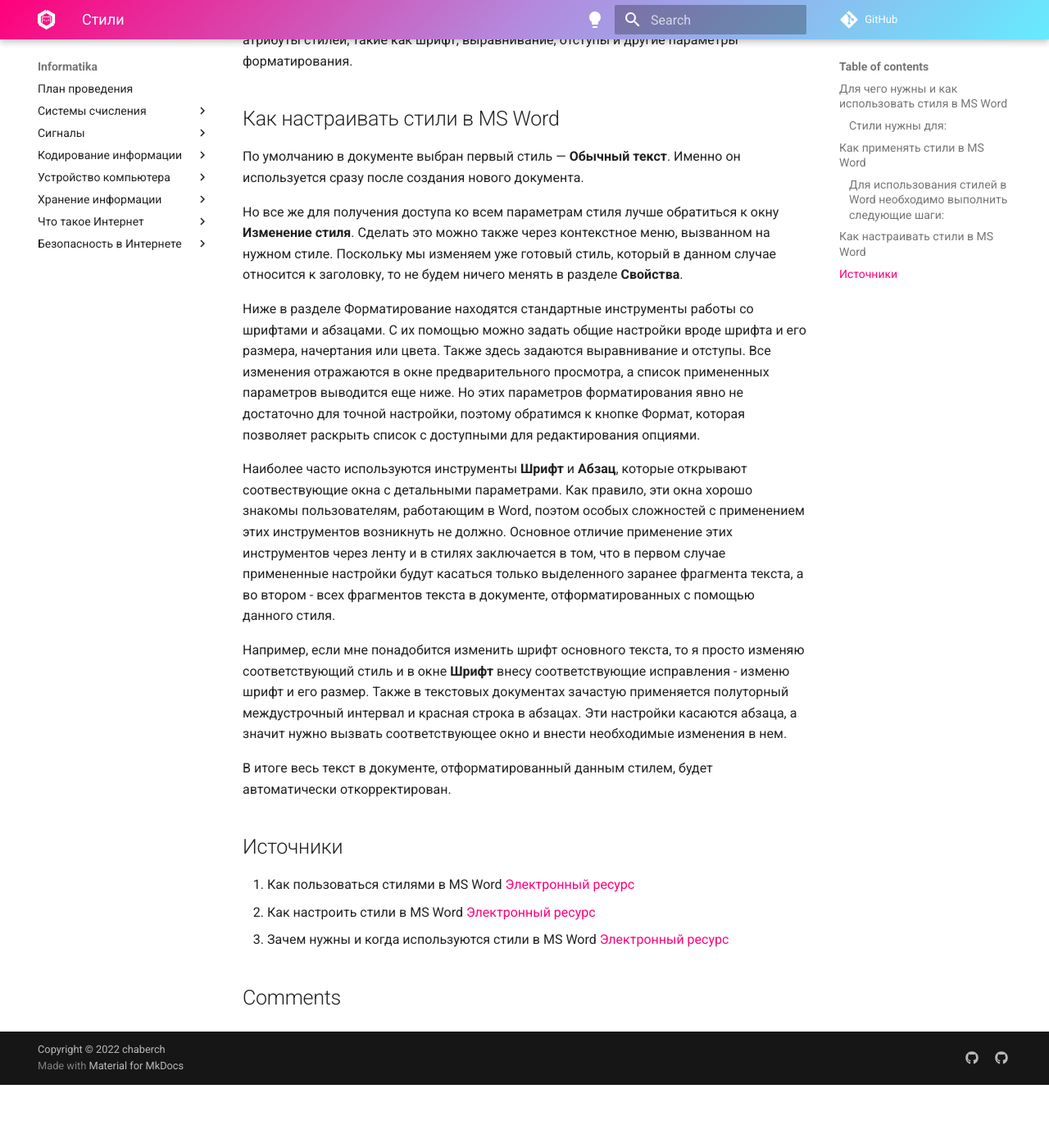
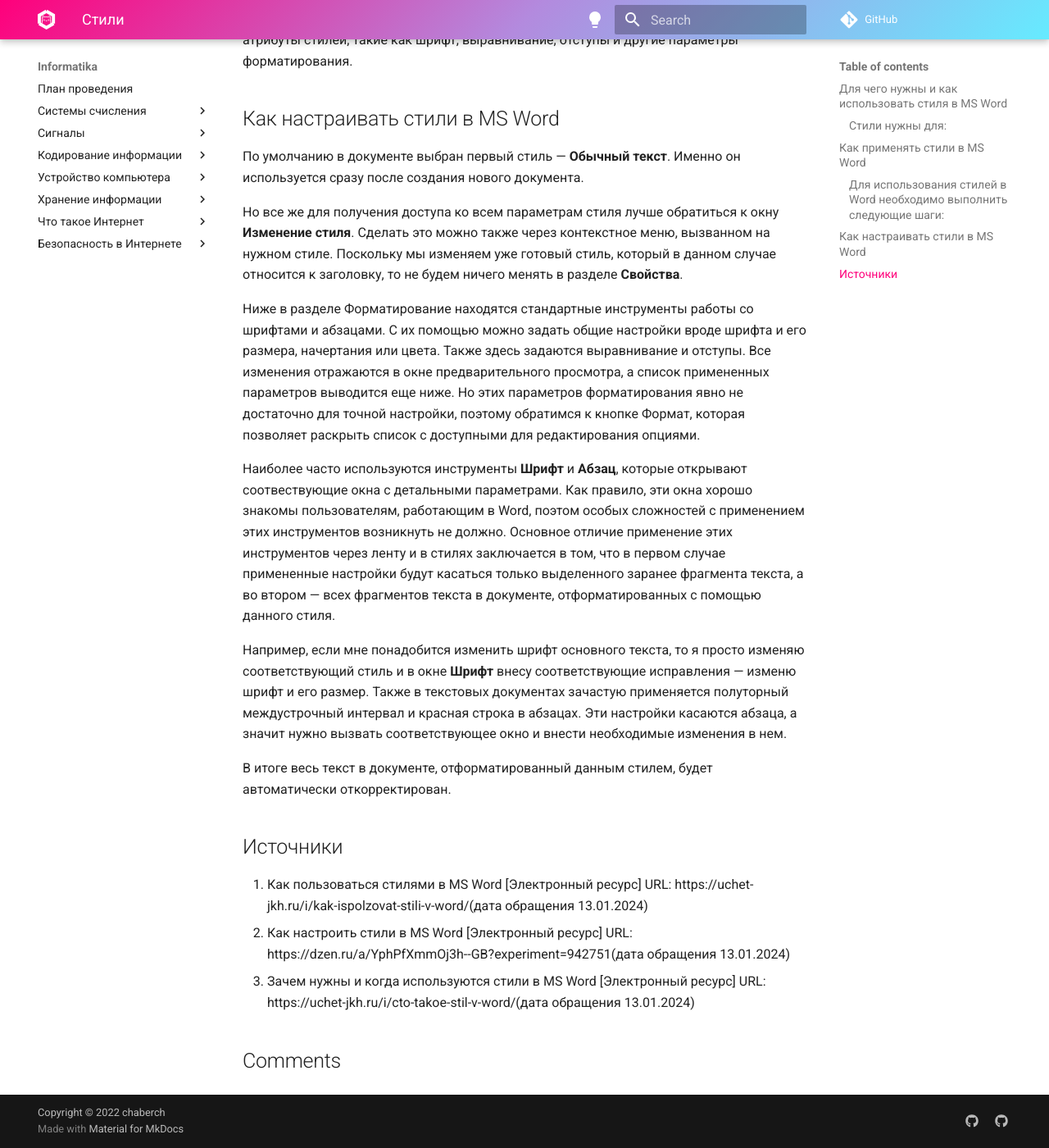
Before and after one commit to chabErch/Informatika, an MkDocs documentation site: the page built from docs/MS Word/Стили.md, in a window 1280 px wide and 1400 px high, scrolled down 964 px. Shown: the whole window at 82% size. Built offline with MkDocs 1.6.1 and Material for MkDocs 9.7.7, drawn with Linux system fonts in a browser that asks for light colours; comment, search, counter and statistics services are not loaded; before the commit the page ends 2287 px from its top, so only the background shows below that; some of the changed text lies outside the part shown.

Commit message:
Update Стили.md

```diff
--- a/docs/MS Word/Стили.md
+++ b/docs/MS Word/Стили.md
@@ -2,7 +2,9 @@
 
 ## Для чего нужны и как использовать стиля в MS Word
 
-**Стиль** — это некоторый набор параметров форматирования. Применяя стиль к фрагменту текста мы мгновенно переносим все заданные в стиле настройки форматирования на этот фрагмент, что существенно облегчает работу.
+**Стиль** — это некоторый набор параметров форматирования. Применяя стиль к
+фрагменту текста мы мгновенно переносим все заданные в стиле настройки
+форматирования на этот фрагмент, что существенно облегчает работу.
 
 ### Стили нужны для:
 
@@ -16,31 +18,71 @@
 
 ### Для использования стилей в Word необходимо выполнить следующие шаги:
 
-1.	Выберите текст, к которому вы хотите применить стиль. Вы можете выбрать одно слово, абзац или весь документ.
-2.	На вкладке «Главная» в группе «Стили» выберите нужный стиль из списка доступных стилей. Если нужный стиль не отображается, нажмите на стрелку справа от списка стилей для просмотра всех доступных стилей.
-3.	Указанный стиль будет применен к выбранному тексту или абзацу. Если вы выбрали весь документ, стиль будет применен ко всему тексту документа.
+1. Выберите текст, к которому вы хотите применить стиль. Вы можете
+	выбрать одно слово, абзац или весь документ.
+2. На вкладке «Главная» в группе «Стили» выберите понравившийся
+	стиль из списка доступных стилей. Если нужный стиль не
+    отображается, нажмите на стрелку справа от списка стилей
+    для просмотра всех доступных стилей.
+3. Указанный стиль будет применен к выбранному тексту или абзацу.
+	Если вы выбрали весь документ, стиль будет применен ко всему
+    тексту документа.
 
-Кроме того, вы также можете изменить существующие стили или создать собственные стили, чтобы соответствовать своим потребностям. Для этого нужно перейти на вкладку **Стили**Ф и выбрать пункт **Изменить стили**. Здесь вы можете изменить определенные атрибуты стилей, такие как шрифт, выравнивание, отступы и другие параметры форматирования.
+Кроме того, вы также можете изменить существующие стили или
+создать собственные стили, чтобы соответствовать своим потребностям.
+Для этого нужно перейти на вкладку **Стили**Ф и выбрать пункт
+**Изменить стили**. Здесь вы можете изменить определенные атрибуты
+стилей, такие как шрифт, выравнивание, отступы и другие
+параметры форматирования.
 
 ## Как настраивать стили в MS Word
 
-По умолчанию в документе выбран первый стиль — **Обычный текст**. Именно он используется сразу после создания нового документа.
+По умолчанию в документе выбран первый стиль — **Обычный текст**.
+Именно он используется сразу после создания нового документа.
 
-Но все же для получения доступа ко всем параметрам стиля лучше обратиться к окну **Изменение стиля**. Сделать это можно также через контекстное меню, вызванном на нужном стиле. Поскольку мы изменяем уже готовый стиль, который в данном случае относится к заголовку, то не будем ничего менять в разделе **Свойства**.
+Но все же для получения доступа ко всем параметрам стиля лучше
+обратиться к окну **Изменение стиля**. Сделать это можно также
+через контекстное меню, вызванном на нужном стиле. Поскольку мы
+изменяем уже готовый стиль, который в данном случае относится к
+заголовку, то не будем ничего менять в разделе **Свойства**.
 
-Ниже в разделе Форматирование находятся стандартные инструменты работы со шрифтами и абзацами. С их помощью можно задать общие настройки вроде шрифта и его размера, начертания или цвета. Также здесь задаются выравнивание и отступы. Все изменения отражаются в окне предварительного просмотра, а список примененных параметров выводится еще ниже. Но этих параметров форматирования явно не достаточно для точной настройки, поэтому обратимся к кнопке Формат, которая позволяет раскрыть список с доступными для редактирования опциями.
+Ниже в разделе Форматирование находятся стандартные инструменты
+работы со шрифтами и абзацами. С их помощью можно задать общие
+настройки вроде шрифта и его размера, начертания или цвета.
+Также здесь задаются выравнивание и отступы. Все изменения
+отражаются в окне предварительного просмотра, а список примененных
+параметров выводится еще ниже. Но этих параметров форматирования
+явно не достаточно для точной настройки, поэтому обратимся к
+кнопке Формат, которая позволяет раскрыть список с доступными
+для редактирования опциями.
 
-Наиболее часто используются инструменты **Шрифт** и **Абзац**, которые открывают соотвествующие окна с детальными параметрами. Как правило, эти окна хорошо знакомы пользователям, работающим в Word, поэтом особых сложностей с применением этих инструментов возникнуть не должно. Основное отличие применение этих инструментов через ленту и в стилях заключается в том, что в первом случае примененные настройки будут касаться только выделенного заранее фрагмента текста, а во втором - всех фрагментов текста в документе, отформатированных с помощью данного стиля.
+Наиболее часто используются инструменты **Шрифт** и **Абзац**,
+которые открывают соотвествующие окна с детальными параметрами.
+Как правило, эти окна хорошо знакомы пользователям, работающим
+в Word, поэтом особых сложностей с применением этих инструментов
+возникнуть не должно. Основное отличие применение этих
+инструментов через ленту и в стилях заключается в том, что
+в первом случае примененные настройки будут касаться только
+выделенного заранее фрагмента текста, а во втором —
+всех фрагментов текста в документе, отформатированных с
+помощью данного стиля.
 
-Например, если мне понадобится изменить шрифт основного текста, то я просто изменяю соответствующий стиль и в окне **Шрифт** внесу соответствующие исправления - изменю шрифт и его размер. Также в текстовых документах зачастую применяется полуторный междустрочный интервал и красная строка в абзацах. Эти настройки касаются абзаца, а значит нужно вызвать соответствующее окно и внести необходимые изменения в нем.
+Например, если мне понадобится изменить шрифт основного текста,
+то я просто изменяю соответствующий стиль и в окне **Шрифт**
+внесу соответствующие исправления — изменю шрифт и его размер.
+Также в текстовых документах зачастую применяется полуторный
+междустрочный интервал и красная строка в абзацах. Эти настройки
+касаются абзаца, а значит нужно вызвать соответствующее окно и
+внести необходимые изменения в нем.
 
-В итоге весь текст в документе, отформатированный данным стилем, будет автоматически откорректирован.
+В итоге весь текст в документе, отформатированный данным стилем,
+будет автоматически откорректирован.
 
 ## Источники
 
-1. Как пользоваться стилями в MS Word
-[Электронный ресурс](https://uchet-jkh.ru/i/kak-ispolzovat-stili-v-word/)
-2. Как настроить стили в MS Word
-[Электронный ресурс](https://dzen.ru/a/YphPfXmmOj3h--GB?experiment=942751)
-3. Зачем нужны и когда используются стили в MS Word
-[Электронный ресурс](https://uchet-jkh.ru/i/cto-takoe-stil-v-word/)
+1. Как пользоваться стилями в MS Word [Электронный ресурс] URL:
+https://uchet-jkh.ru/i/kak-ispolzovat-stili-v-word/(дата обращения 13.01.2024)
+2. Как настроить стили в MS Word [Электронный ресурс] URL:
+https://dzen.ru/a/YphPfXmmOj3h--GB?experiment=942751(дата обращения 13.01.2024)
+3. Зачем нужны и когда используются стили в MS Word [Электронный ресурс] URL:
+https://uchet-jkh.ru/i/cto-takoe-stil-v-word/(дата обращения 13.01.2024)
```
